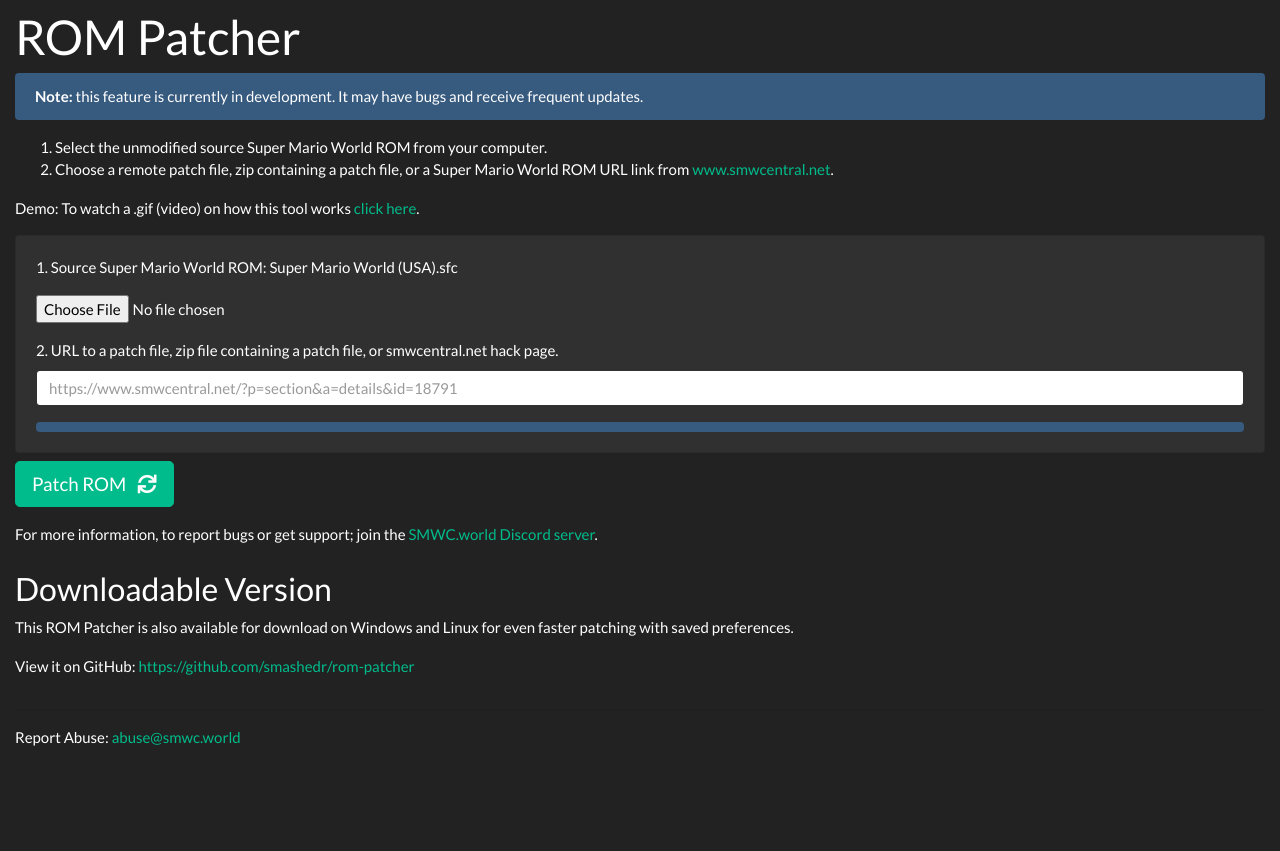
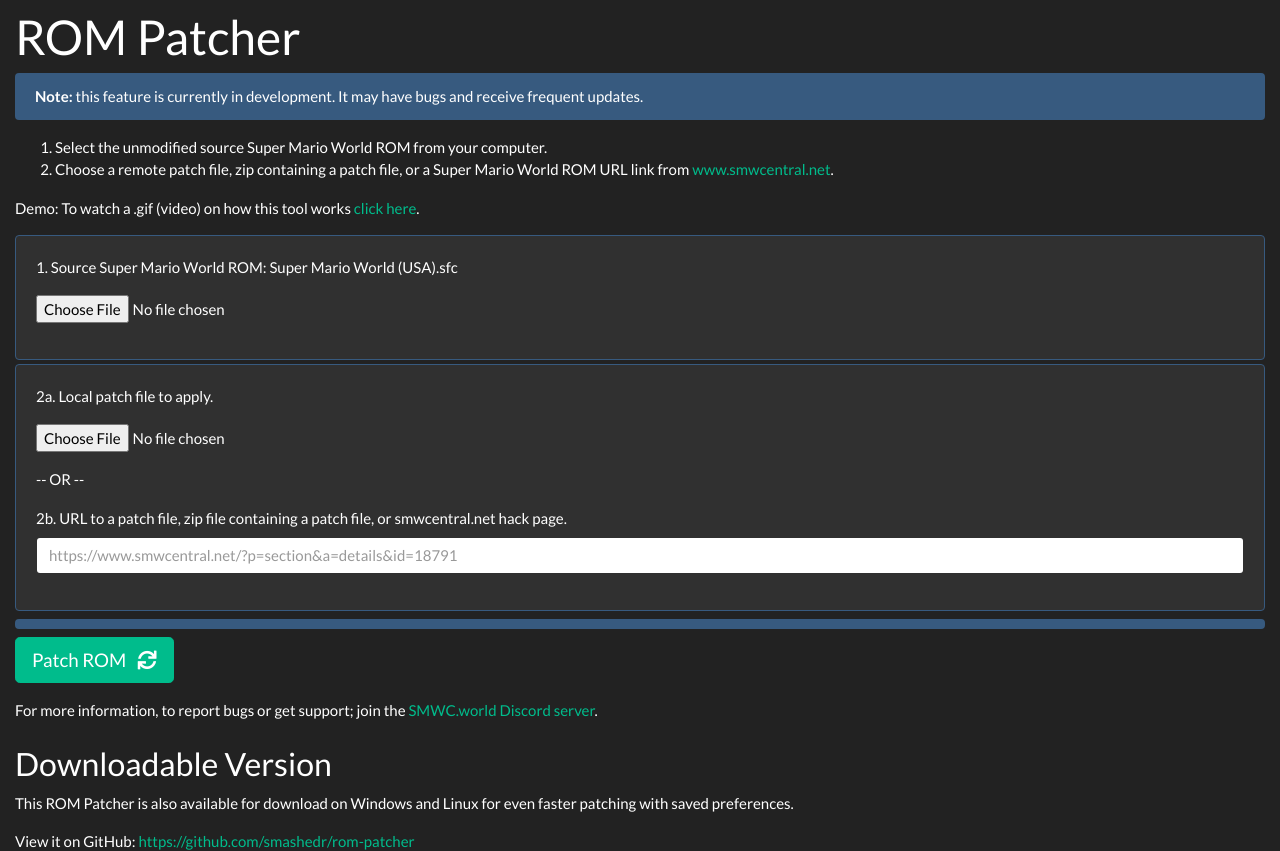
Before and after one commit to cssnr/smwc-web, a Django app: page /patcher/ in a window 1280 px wide. Shown: the part 79-930 px from the top of the page. Before the commit the page ends 825 px from the top, so only its background shows below. Run offline with Django 3.2, Linux system fonts and the light colour scheme; parts of the project's set-up code (start-up, migrations or seed data) failed here and were passed over; some libraries are stand-ins or nearby versions.

Commit message:
Adding local patch file option...

```diff
--- a/patcher/views.py
+++ b/patcher/views.py
@@ -17,40 +17,40 @@
 def rom_patcher(request):
     # View: /
     if request.method == 'POST':
-        logger.info('POST')
         try:
             form = PatcherForm(request.POST, request.FILES)
             if not form.is_valid():
                 return JsonResponse({'error': form.errors}, status=400)
+
             if form.is_valid():
                 statsd.incr('patcher.rom_patcher.click')
-                logger.info('VALID')
-                logger.info(request.FILES['source_rom'])
-                logger.info(form.cleaned_data['input_patch'])
+                logger.debug(request.FILES['source_rom'])
+                logger.debug('input_patch: {}'.format(form.cleaned_data['input_patch']))
+                patcher = RomPatcher(request.FILES['source_rom'])
+                if form.cleaned_data['input_patch']:
+                    patch_file = patcher.download_rom(form.cleaned_data['input_patch'])
+                else:
+                    logger.debug(request.FILES['input_file'])
+                    patch_file = patcher.write_input_to_file(
+                        request.FILES['input_file'], request.FILES['input_file'].name)
 
-                source_rom = request.FILES['source_rom']
-                patcher = RomPatcher(source_rom)
-                patch_file = patcher.download_rom(form.cleaned_data['input_patch'])
-                logger.info('patch_file: {}'.format(patch_file))
+                logger.debug('patch_file: {}'.format(patch_file))
                 output_file = patcher.patch_rom(patch_file)
-                logger.info('output_file: {}'.format(output_file))
-
+                logger.debug('output_file: {}'.format(output_file))
                 rand = get_random_string()
                 fs = FileSystemStorage(location=os.path.join(settings.MEDIA_ROOT, rand))
                 fs.base_url += rand + '/'
                 filename = fs.save(patcher.patch_name, open(output_file, 'rb'))
-                logger.info('filename: {}'.format(filename))
-                logger.info('fs.path(filename): {}'.format(fs.path(filename)))
-                logger.info('fs.url(filename): {}'.format(fs.url(filename)))
-
+                logger.debug('filename: {}'.format(filename))
+                logger.debug('fs.path(filename): {}'.format(fs.path(filename)))
+                logger.debug('fs.url(filename): {}'.format(fs.url(filename)))
                 cleanup_hack.apply_async((os.path.dirname(fs.path(filename)),), countdown=60)
                 statsd.incr('patcher.rom_patcher.success')
+                return JsonResponse({'location': fs.url(filename)})
 
-                return JsonResponse({'location': fs.url(filename)})
         except Exception as error:
             logger.exception(error)
             statsd.incr('patcher.rom_patcher.error')
             return JsonResponse({'error': error}, status=400)
     else:
-        logger.info('GET')
         return render(request, 'patcher.html')
--- a/templates/patcher.html
+++ b/templates/patcher.html
@@ -38,21 +38,29 @@
             <p>Demo: To watch a .gif (video) on how this tool works
                 <a href="https://imgg.site/s/rom-patcher-website.gif" target="_blank">click here</a>.</p>
 
-            <div class="card">
-                <div class="card-body">
-
             <form id="patch-rom-form" name="patch-rom-form" method="post"
                   action="{% url 'patcher:index' %}" enctype="multipart/form-data">
                 {% csrf_token %}
 
+                <div class="card border-primary my-1">
+                    <div class="card-body">
                             <p>1. Source Super Mario World ROM: Super Mario World (USA).sfc</p>
                             <input id="source_rom" name="source_rom" type="file" class="mb-3" required>
+                    </div>
+                </div>
 
+                <div class="card border-primary my-1">
+                    <div class="card-body">
+                        <p>2a. Local patch file to apply.</p>
+                        <input id="input_file" name="input_file" type="file" class="mb-3">
+                        <p>-- OR --</p>
                         <div class="form-group">
-                            <label for="input_patch">2. URL to a patch file, zip file containing a patch file,
+                            <label for="input_patch">2b. URL to a patch file, zip file containing a patch file,
                                 or smwcentral.net hack page.</label>
                             <input type="text" class="form-control" id="input_patch" name="input_patch"
-                                   placeholder="https://www.smwcentral.net/?p=section&a=details&id=18791" required>
+                                   placeholder="https://www.smwcentral.net/?p=section&a=details&id=18791">
+                        </div>
+                    </div>
                 </div>
 
                 <button type="submit" hidden></button>
@@ -61,9 +69,6 @@
             <div class="progress mt-2">
                 <div id="rom-status" class="progress-bar" role="progressbar"
                      aria-valuenow="100" aria-valuemin="0" aria-valuemax="100" style="width: 100%"></div>
-                    </div>
-
-                </div>
             </div>
 
             <button id="patch-rom-btn" class="btn btn-lg btn-success my-2">
```
Also changed, not shown: patcher/forms.py (+8 -1 lines), patcher/patcher.py (+3 -4 lines). Lines whose indentation alone changed are shown as unchanged.
